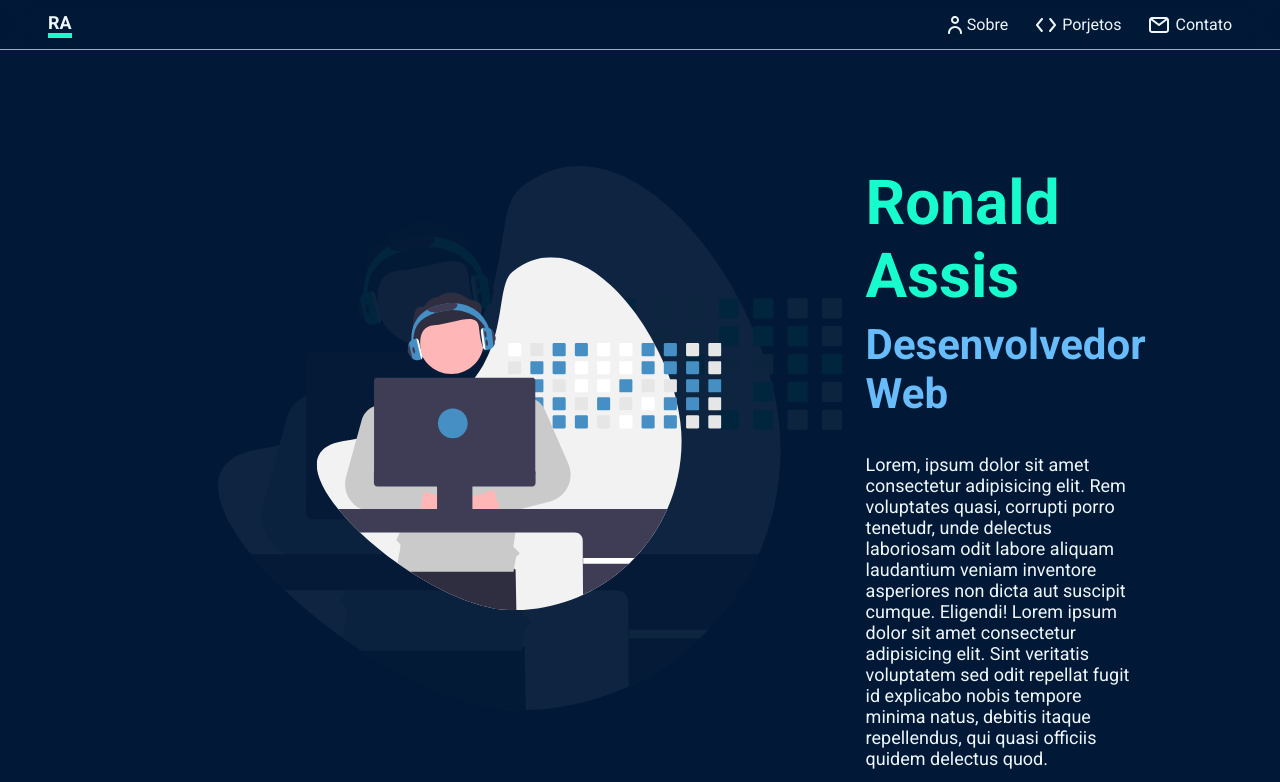
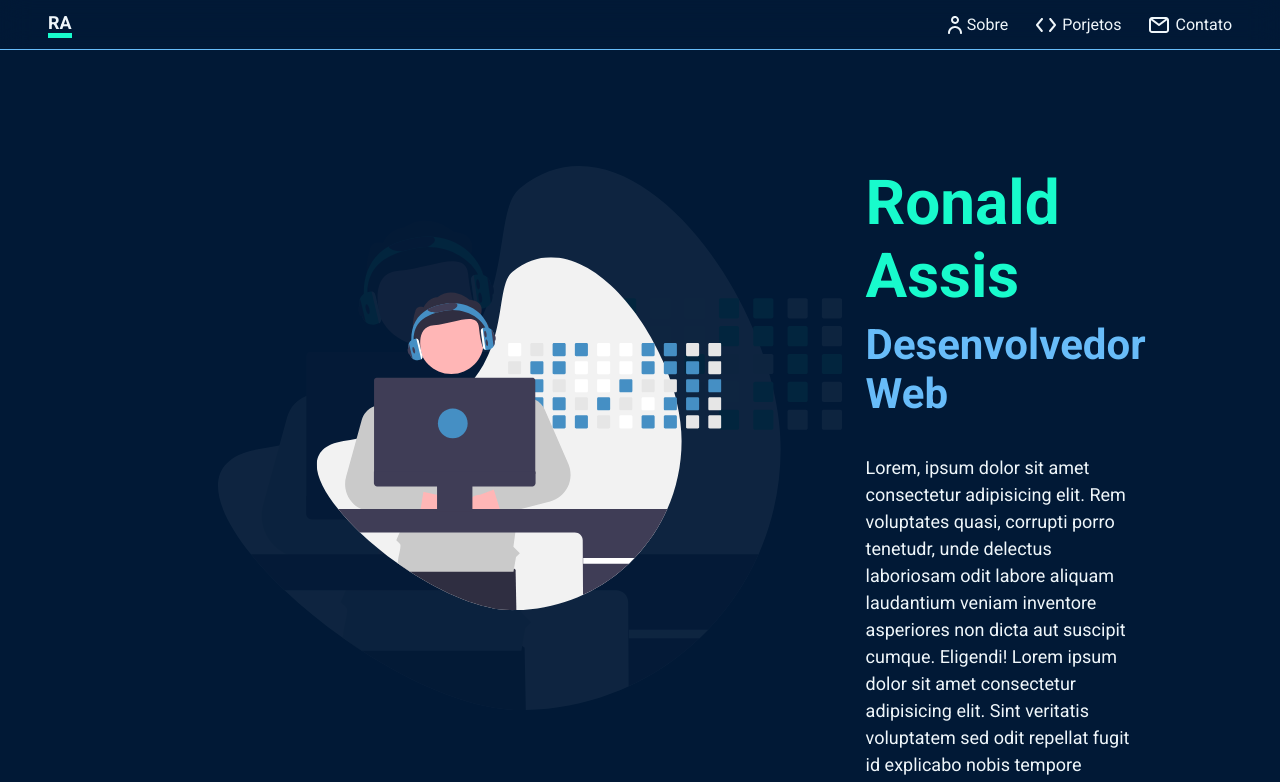
Before and after one commit to ronald-assis/Portfolio, a React (Create React App) app: page / in a window 1280 px wide. Shown: the top 782 px of the page. Built offline with nearby package versions, Linux system fonts and the light colour scheme.

Commit message:
Global styles Adjustment

```diff
--- a/src/Global.css
+++ b/src/Global.css
@@ -1,21 +1,24 @@
-@import url('https://fonts.googleapis.com/css2?family=Roboto:wght@400;700&display=swap');
+@import url("https://fonts.googleapis.com/css2?family=Roboto:wght@400;500;700&display=swap");
 
 :root {
-  --title-color-bluish-green: #18FBCC;
-  --subtitle-color-light: #68BCF9;
+  --title-color-bluish-green: #18fbcc;
+  --subtitle-color-light: #68bcf9;
   --backgroud-color: #011936;
-  --white-color: #EFF6FA;
+  --white-color: #eff6fa;
+  --javaScript-color: #f7e018;
+  --nodeJS-color: #82cd28;
+  --CSS-color: #005fab;
 }
 
 * {
   padding: 0;
   margin: 0;
   border: none;
-  box-sizing: border-box
+  box-sizing: border-box;
 }
 
 body {
-  font-family: 'Roboto', sans-serif;
+  font-family: "Roboto", sans-serif;
   background-color: var(--backgroud-color);
 }
 
@@ -37,4 +40,5 @@
 p {
   color: var(--white-color);
   font-size: 18px;
+  line-height: 150.69%;
 }
```
